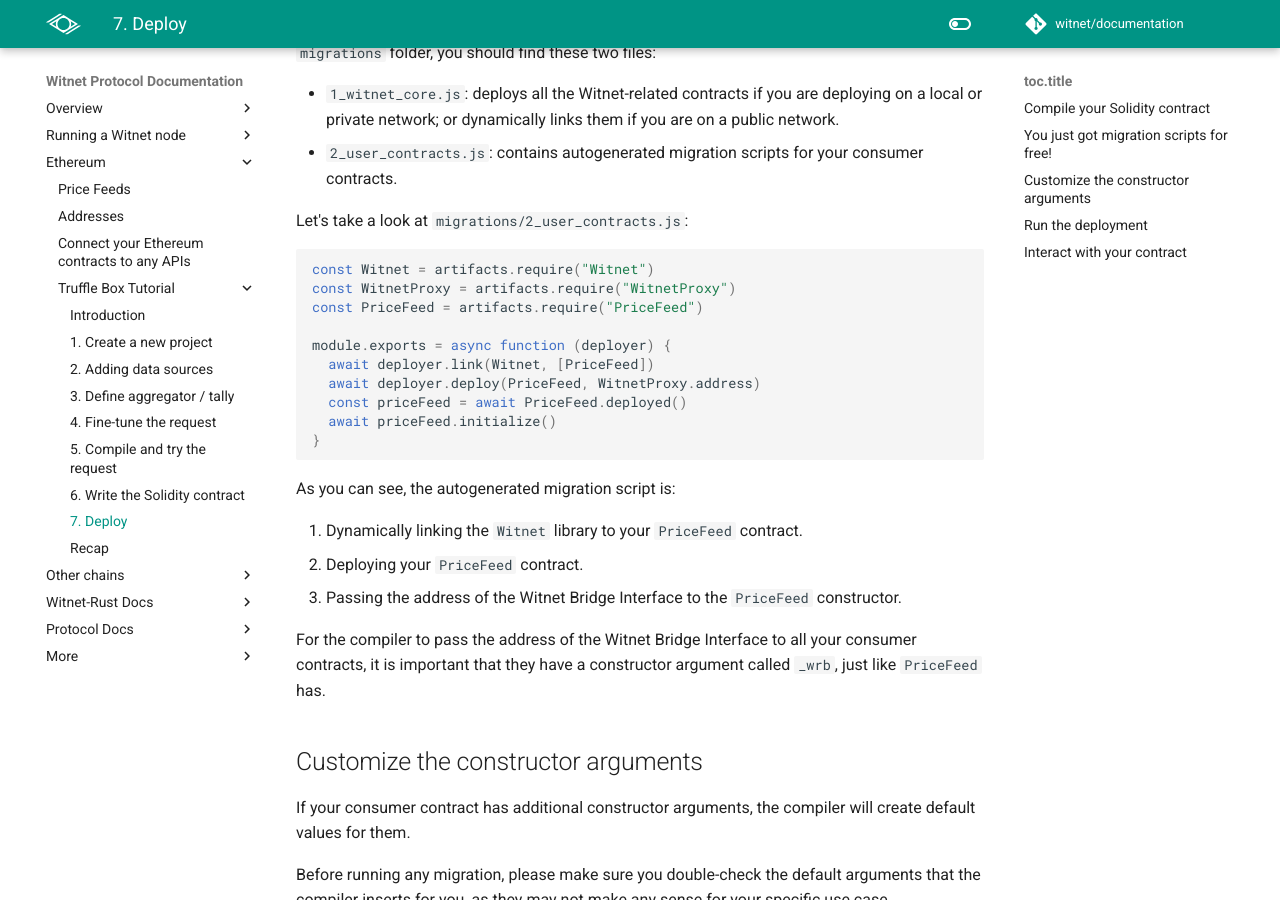
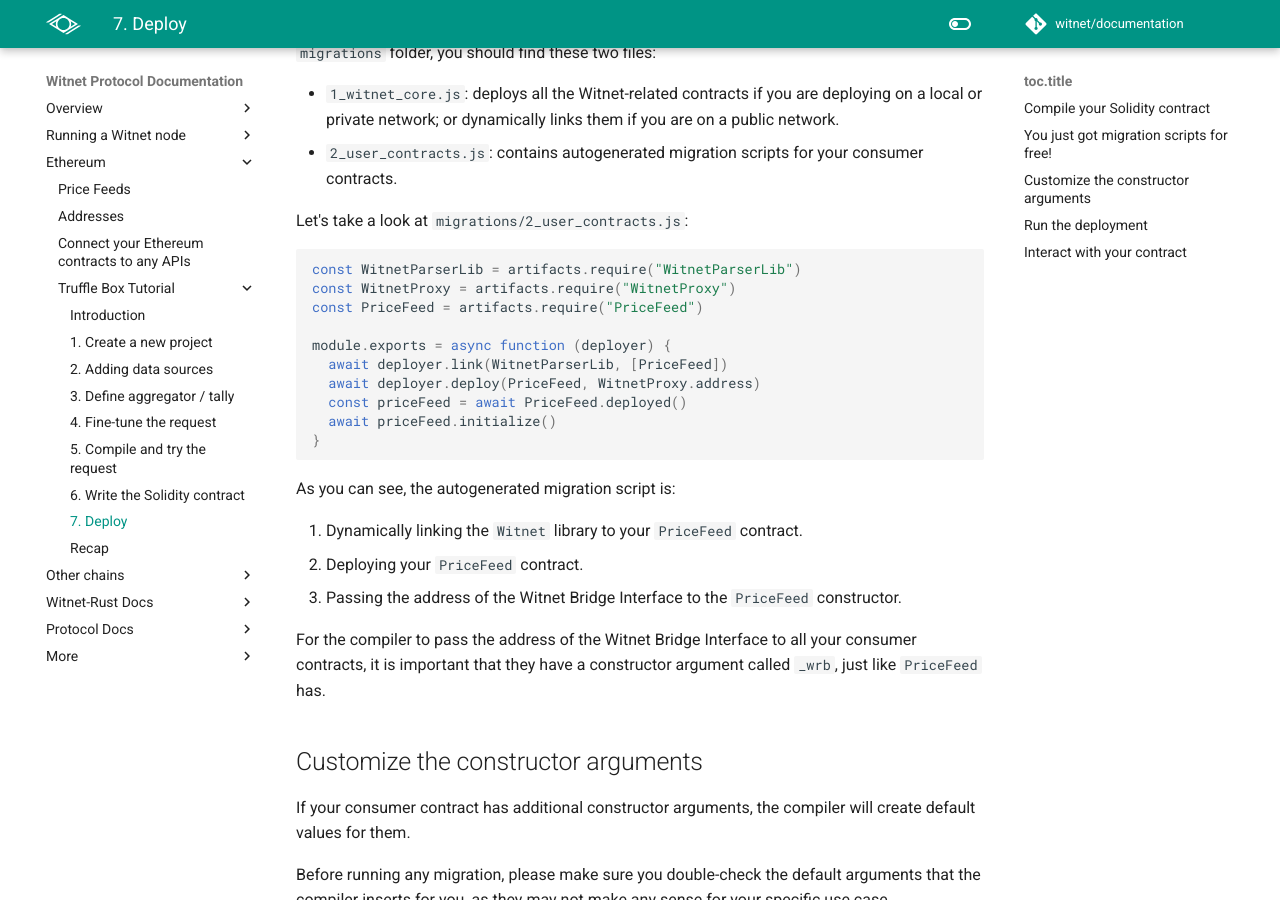
Before and after one commit to witnet/documentation, an MkDocs documentation site: the page built from docs/tutorials/bitcoin-price-feed/migrations.md, in a window 1280 px wide and 900 px high, scrolled down 723 px. Built offline with MkDocs 1.6.1 and Material for MkDocs 9.7.7, drawn with Linux system fonts in a browser that asks for light colours; comment, search, counter and statistics services are not loaded.

Commit message:
fix(tutorial): update user contracts generated migrations

````diff
--- a/docs/tutorials/bitcoin-price-feed/migrations.md
+++ b/docs/tutorials/bitcoin-price-feed/migrations.md
@@ -41,12 +41,12 @@ folder, you should find these two files:
 Let's take a look at `migrations/2_user_contracts.js`:
 
 ```js
-const Witnet = artifacts.require("Witnet")
+const WitnetParserLib = artifacts.require("WitnetParserLib")
 const WitnetProxy = artifacts.require("WitnetProxy")
 const PriceFeed = artifacts.require("PriceFeed")
 
 module.exports = async function (deployer) {
-  await deployer.link(Witnet, [PriceFeed])
+  await deployer.link(WitnetParserLib, [PriceFeed])
   await deployer.deploy(PriceFeed, WitnetProxy.address)
   const priceFeed = await PriceFeed.deployed()
   await priceFeed.initialize()
````
